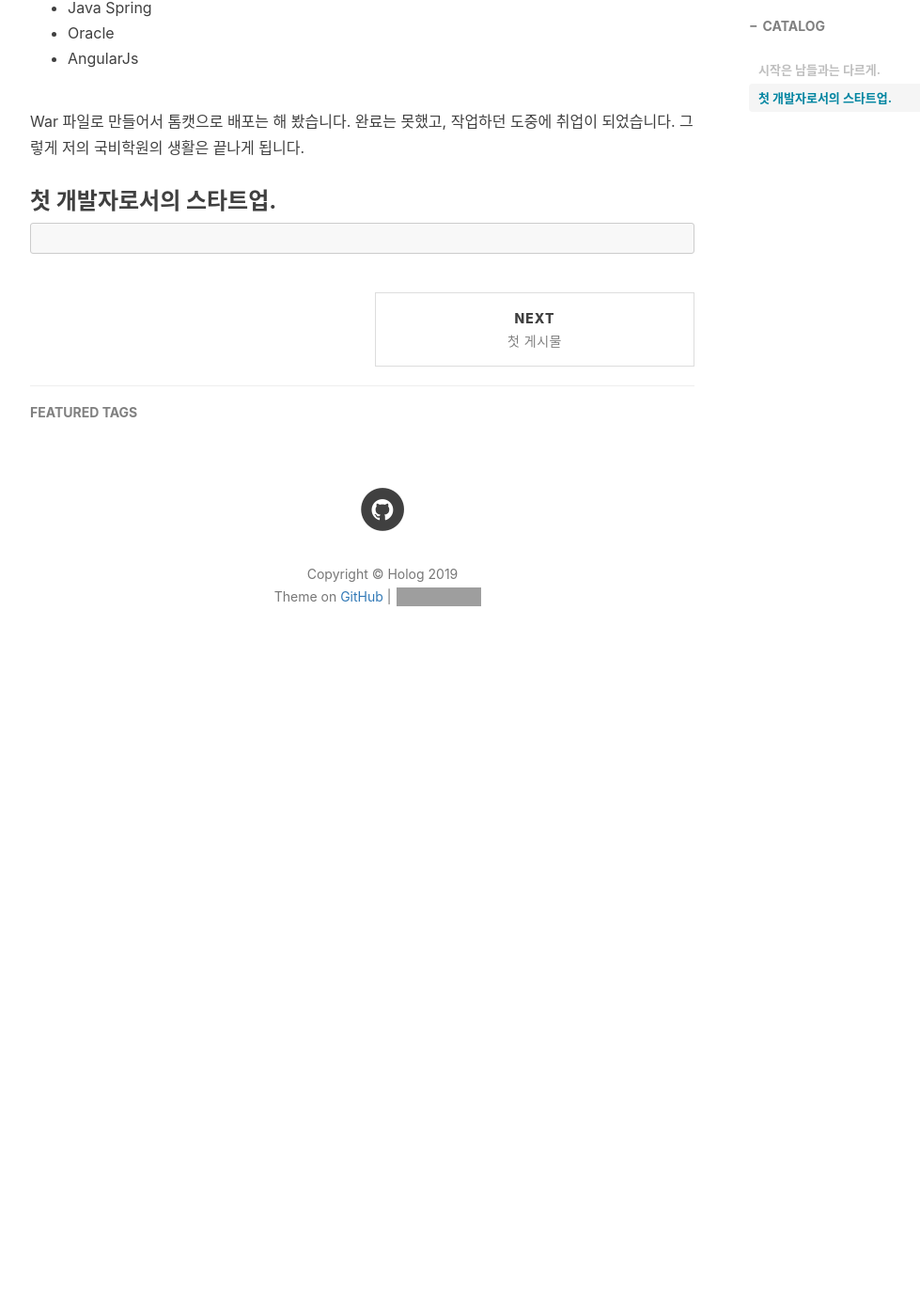
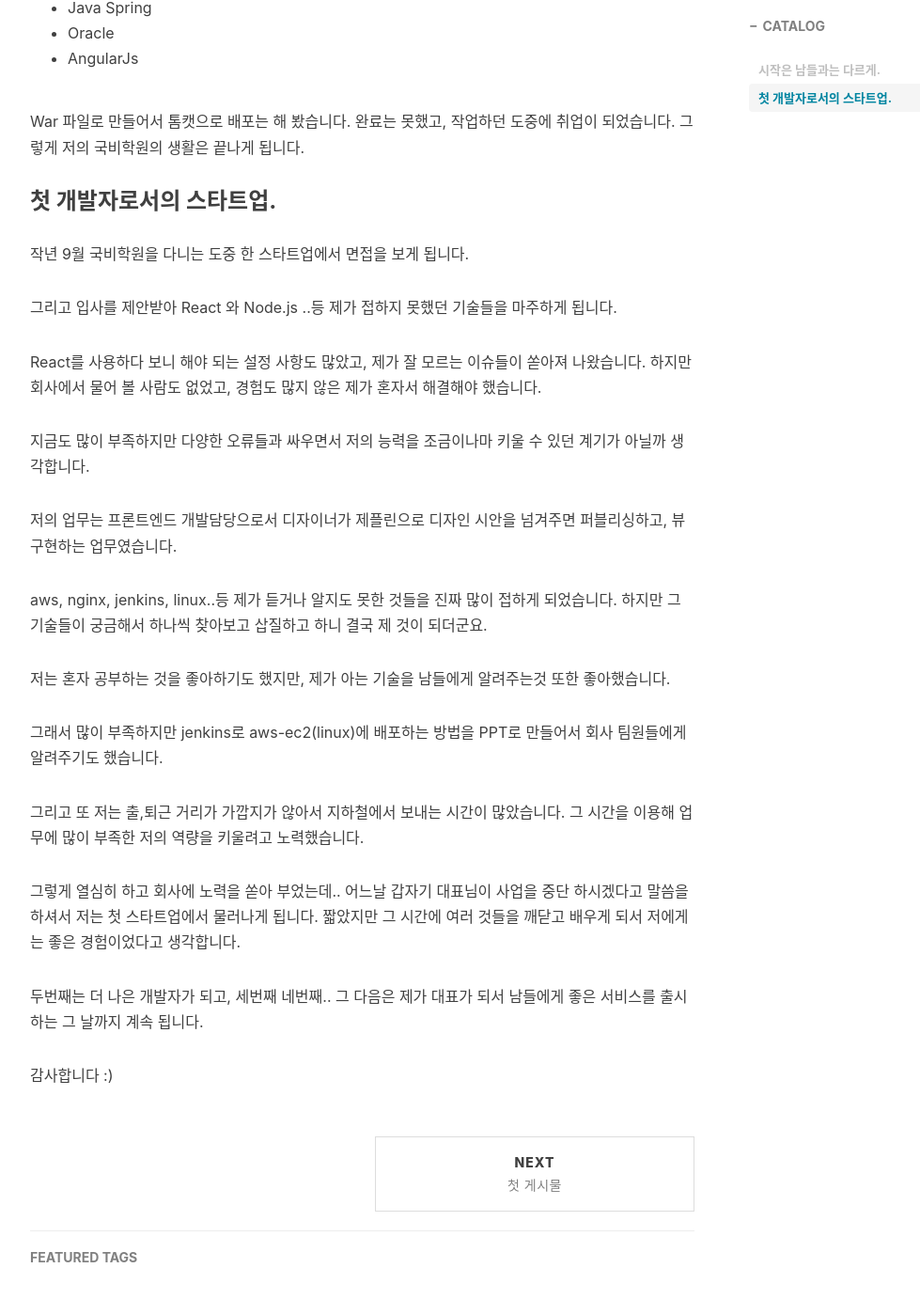
Before and after one commit to leeshar/wiki, a Jekyll site: the page built from _posts/2019-03-28-이인호 소개.md, in a window 1280 px wide and 1400 px high, scrolled down 1399 px. Shown: the top 1382 px of the window at 94% size, without its empty margins (233-1212 px from the left). Built offline with Jekyll 4.4.1, drawn with Linux system fonts in a browser that asks for light colours; nearby versions of some CDN libraries; comment, search, counter and statistics services are not loaded; before the commit the page ends 2138 px from its top, so only the background shows below that; some of the changed text lies outside the part shown; grey boxes are pictures that could not be loaded.

Commit message:
post 수정

````diff
--- a/_posts/2019-03-28-이인호 소개.md
+++ b/_posts/2019-03-28-이인호 소개.md
@@ -54,6 +59,21 @@ War 파일로 만들어서 톰캣으로 배포는 해 봤습니다.
 
 ### 첫 개발자로서의 스타트업.
 
-```html
+<p>작년 9월 국비학원을 다니는 도중 한 스타트업에서 면접을 보게 됩니다.</p>
+<p>그리고 입사를 제안받아 React 와 Node.js ..등 제가 접하지 못했던 기술들을 마주하게 됩니다.</p>
+<p>React를 사용하다 보니 해야 되는 설정 사항도 많았고, 제가 잘 모르는 이슈들이 쏟아져 나왔습니다.
+하지만 회사에서 물어 볼 사람도 없었고, 경험도 많지 않은 제가 혼자서 해결해야 했습니다.</p>
+<p>지금도 많이 부족하지만 다양한 오류들과 싸우면서 저의 능력을 조금이나마 키울 수 있던 계기가 아닐까 생각합니다.</p>
+<p>저의 업무는 프론트엔드 개발담당으로서 디자이너가 제플린으로 디자인 시안을 넘겨주면 퍼블리싱하고, 뷰 구현하는 업무였습니다.</p>
+<p>aws, nginx, jenkins, linux..등 제가 듣거나 알지도 못한 것들을 진짜 많이 접하게 되었습니다.
+하지만 그 기술들이 궁금해서 하나씩 찾아보고 삽질하고 하니 결국 제 것이 되더군요.</p>
+<p>저는 혼자 공부하는 것을 좋아하기도 했지만, 제가 아는 기술을 남들에게 알려주는것 또한 좋아했습니다.</p>
+<p>그래서 많이 부족하지만 jenkins로 aws-ec2(linux)에 배포하는 방법을 PPT로 만들어서 회사 팀원들에게 알려주기도 했습니다.</p>
+<p>그리고 또 저는 출,퇴근 거리가 가깝지가 않아서 지하철에서 보내는 시간이 많았습니다. 그 시간을 이용해 업무에 많이 부족한
+저의 역량을 키울려고 노력했습니다.</p>
+<p>그렇게 열심히 하고 회사에 노력을 쏟아 부었는데.. 어느날 갑자기 대표님이 사업을 중단 하시겠다고 말씀을 하셔서
+저는 첫 스타트업에서 물러나게 됩니다. 짧았지만 그 시간에 여러 것들을 깨닫고 배우게 되서 저에게는 좋은 경험이었다고
+생각합니다.</p>
+<p>두번째는 더 나은 개발자가 되고, 세번째 네번째.. 그 다음은 제가 대표가 되서 남들에게 좋은 서비스를 출시하는 그 날까지 계속 됩니다.</p>
 
-```
+<p>감사합니다 :)</p>
````
Also changed, not shown: other parts of _posts/2019-03-28-이인호 소개.md (+5 -0 lines), _posts/2019-03-28-첫게시물.md (+2 -2 lines).
